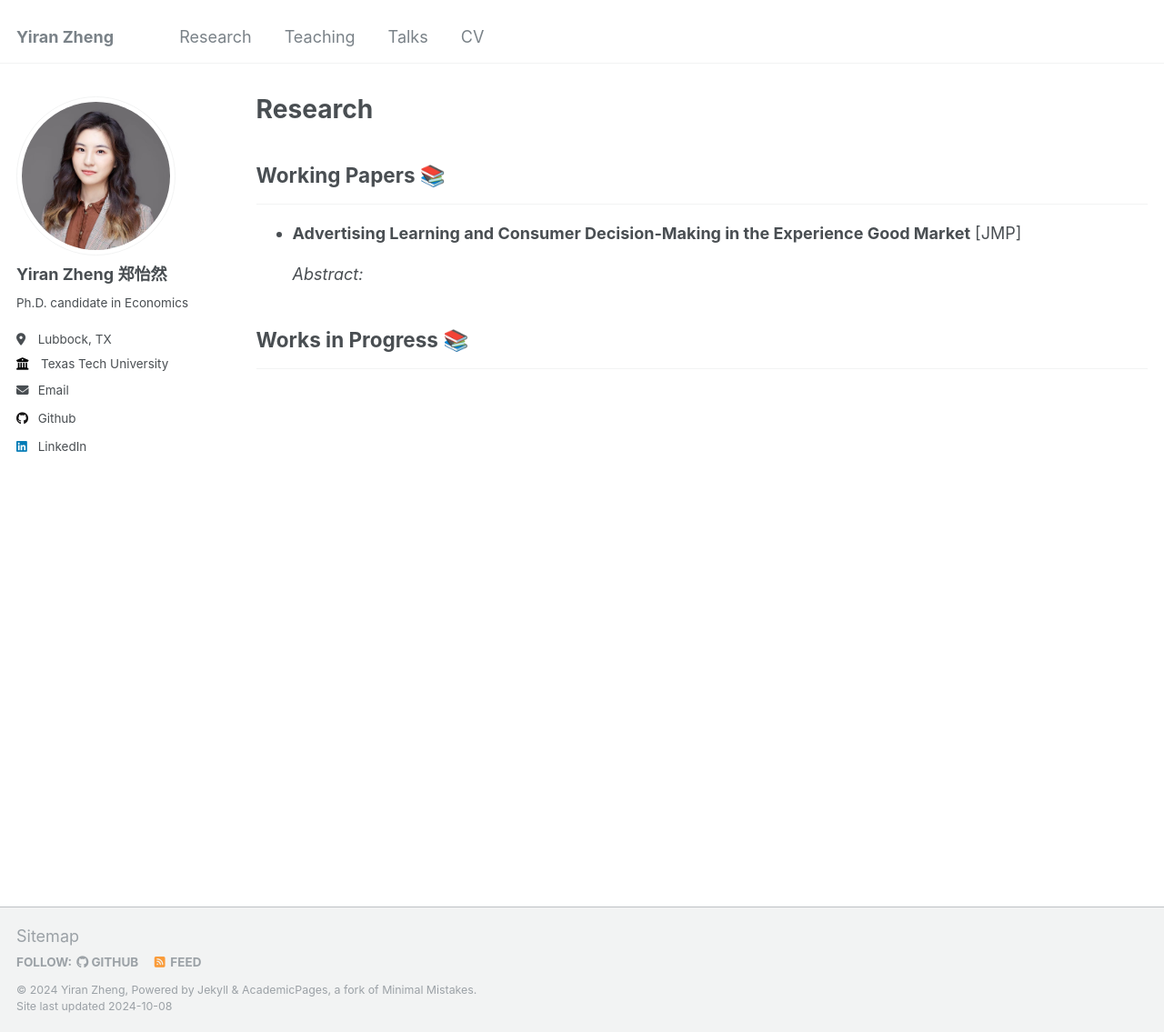
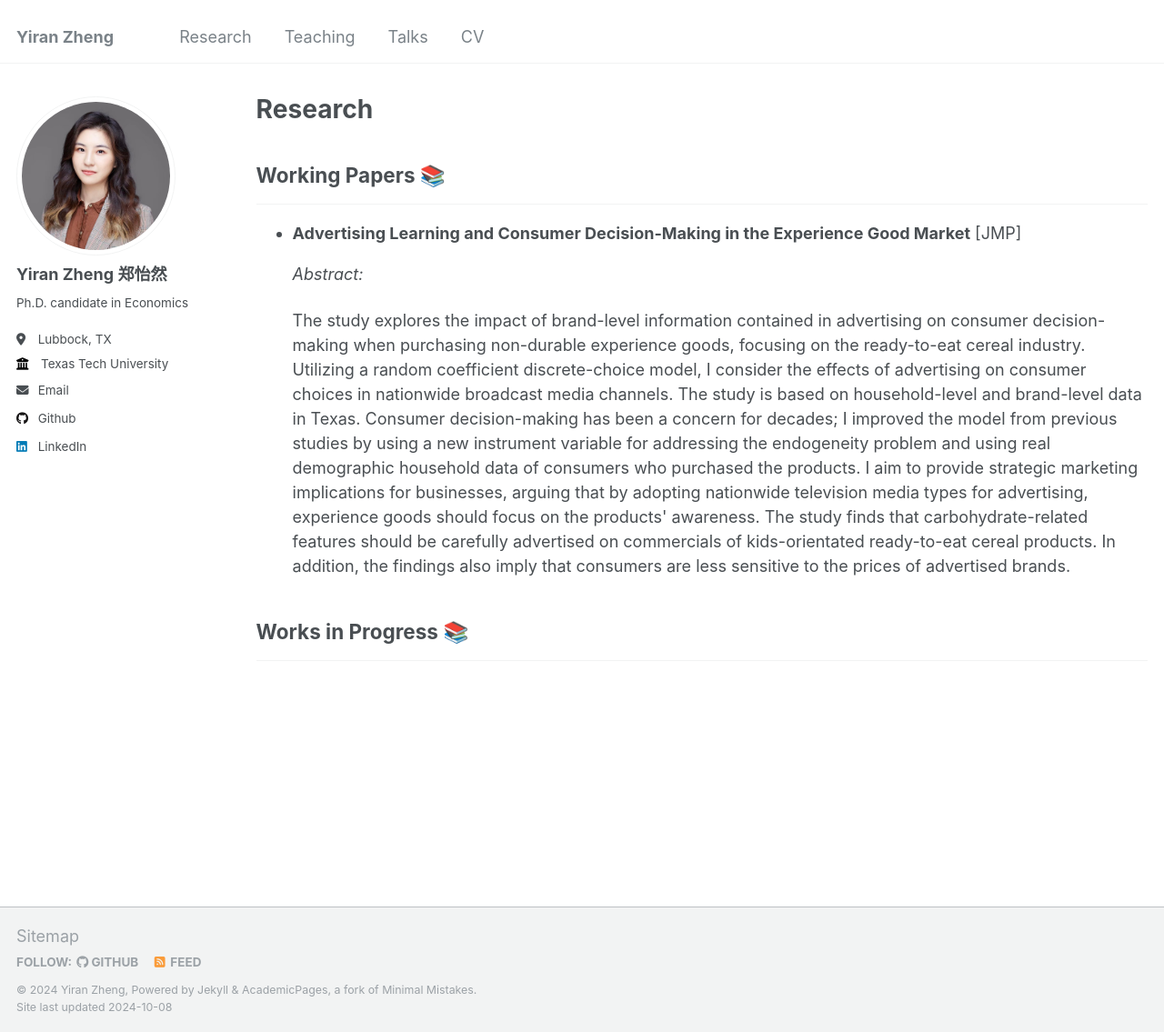
Before and after one commit to yiran-zheng/yiran-zheng.github.io, a Jekyll site: the page built from _pages/research.html, in a window 1280 px wide and 1135 px high. Shown: the whole window at 91% size. Built offline with Jekyll 4.4.1, drawn with Linux system fonts in a browser that asks for light colours.

Commit message:
Update research.html

```diff
--- a/_pages/research.html
+++ b/_pages/research.html
@@ -14,7 +14,8 @@ author_profile: true
             <li><strong>Advertising Learning and Consumer Decision-Making in the Experience Good Market</strong> [JMP]
                 <p align="justify">
                   <i>Abstract:</i>
-                </p>
+                </p> The study explores the impact of brand-level information contained in advertising on consumer decision-making when purchasing non-durable experience goods, focusing on the ready-to-eat cereal industry. Utilizing a random coefficient discrete-choice model, I consider the effects of advertising on consumer choices in nationwide broadcast media channels. The study is based on household-level and brand-level data in Texas. Consumer decision-making has been a concern for decades; I improved the model from previous studies by using a new instrument variable for addressing the endogeneity problem and using real demographic household data of consumers who purchased the products. I aim to provide strategic marketing implications for businesses, arguing that by adopting nationwide television media types for advertising, experience goods should focus on the products' awareness. The study finds that carbohydrate-related features should be carefully advertised on commercials of kids-orientated ready-to-eat cereal products. In addition, the findings also imply that consumers are less sensitive to the prices of advertised brands.
+
             </li>
           </ul>
   <h2>Works in Progress &#128218;</h2>
```
